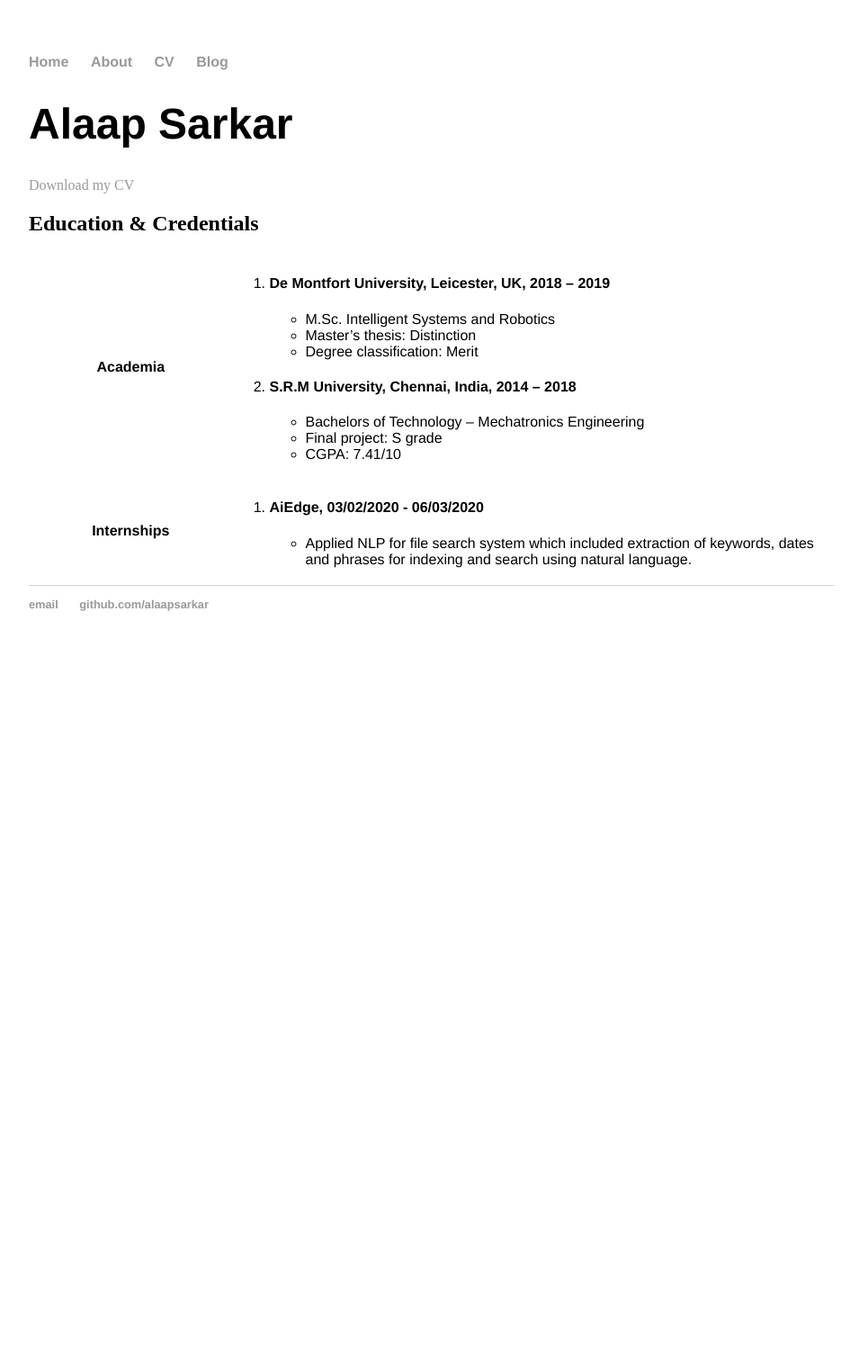
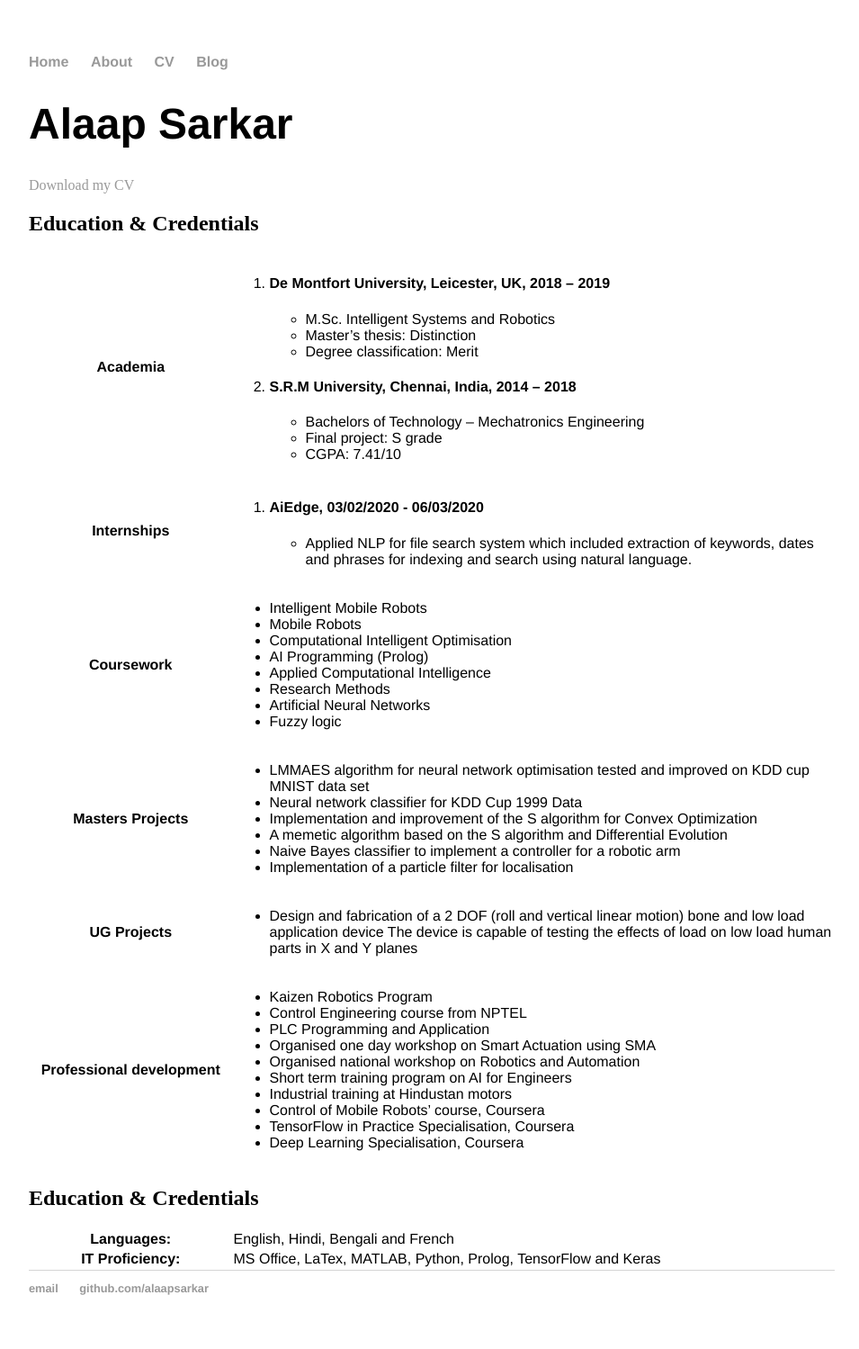
Before and after one commit to AlaapSarkar/AlaapSarkar.github.io, a Jekyll site: the page built from cv/index.html, in a window 1280 px wide. Shown: the whole page at 90% size, without its empty margins (160-1115 px from the left). Built offline with Jekyll 4.4.1, drawn with Linux system fonts in a browser that asks for light colours; before the commit the page ends 900 px from its top, so only the background shows below that.

Commit message:
Update index.html

```diff
--- a/cv/index.html
+++ b/cv/index.html
@@ -41,4 +41,69 @@ title: CV
         </ol>
       </td>
     </tr>
+    <tr>
+      <th style="width:25%">Coursework</th>
+      <td>
+        <ul>
+          <li>Intelligent Mobile Robots</li>
+          <li>Mobile Robots</li>
+          <li>Computational Intelligent Optimisation	</li>
+          <li>AI Programming (Prolog)</li>
+          <li>Applied Computational Intelligence</li>
+          <li>Research Methods</li>
+          <li>Artificial Neural Networks</li>
+          <li>Fuzzy logic</li>
+        </ul>
+      </td>
+    </tr>
+    <tr>
+      <th style="width:25%">Masters Projects</th>
+      <td>
+        <ul>
+          <li>LMMAES algorithm for neural network optimisation tested and improved on KDD cup MNIST data set</li>
+          <li>Neural network classifier for KDD Cup 1999 Data</li>
+          <li>Implementation and improvement of the S algorithm for Convex Optimization</li>
+          <li>A memetic algorithm based on the S algorithm and Differential Evolution</li>
+          <li>Naive Bayes classifier to implement a controller for a robotic arm</li>
+          <li>Implementation of a particle filter for localisation</li>
+        </ul>
+      </td>
+    </tr>
+    <tr>
+      <th style="width:25%">UG Projects</th>
+      <td>
+        <ul>
+          <li>Design and fabrication of a 2 DOF (roll and vertical linear motion) bone and low load application device
+The device is capable of testing the effects of load on low load human parts in X and Y planes</li>
+        </ul>
+      </td>
+    </tr>
+    <tr>
+      <th style="width:25%">Professional development</th>
+      <td>
+        <ul>
+          <li>Kaizen Robotics Program</li>
+          <li>Control Engineering course from NPTEL</li>
+          <li>PLC Programming and Application</li>
+          <li>Organised one day workshop on Smart Actuation using SMA</li>
+          <li>Organised national workshop on Robotics and Automation</li>
+          <li>Short term training program on AI for Engineers</li>
+          <li>Industrial training at Hindustan motors</li>
+          <li>Control of Mobile Robots’ course, Coursera</li>
+          <li>TensorFlow in Practice Specialisation, Coursera</li>
+          <li>Deep Learning Specialisation, Coursera</li>
+        </ul>
+      </td>
+    </tr>
   </table>
+<h2>Education & Credentials</h2>
+<table style="width:100%">
+  <tr>
+      <th style="width:25%">Languages:</th>
+      <td>English, Hindi, Bengali and French</td>
+  </tr>
+  <tr>
+      <th style="width:25%">IT Proficiency:</th>
+      <td>MS Office, LaTex, MATLAB, Python, Prolog, TensorFlow and Keras</td>
+  </tr>
+</table>
```
